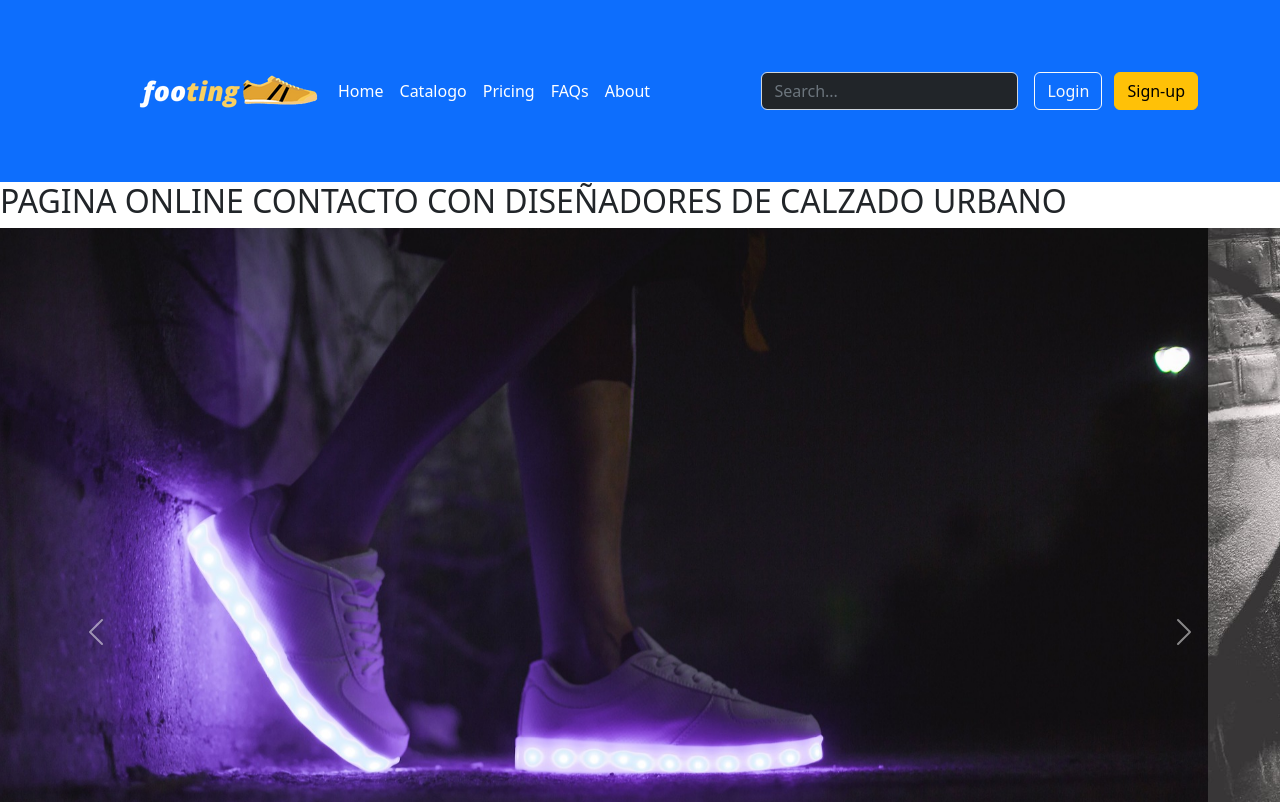
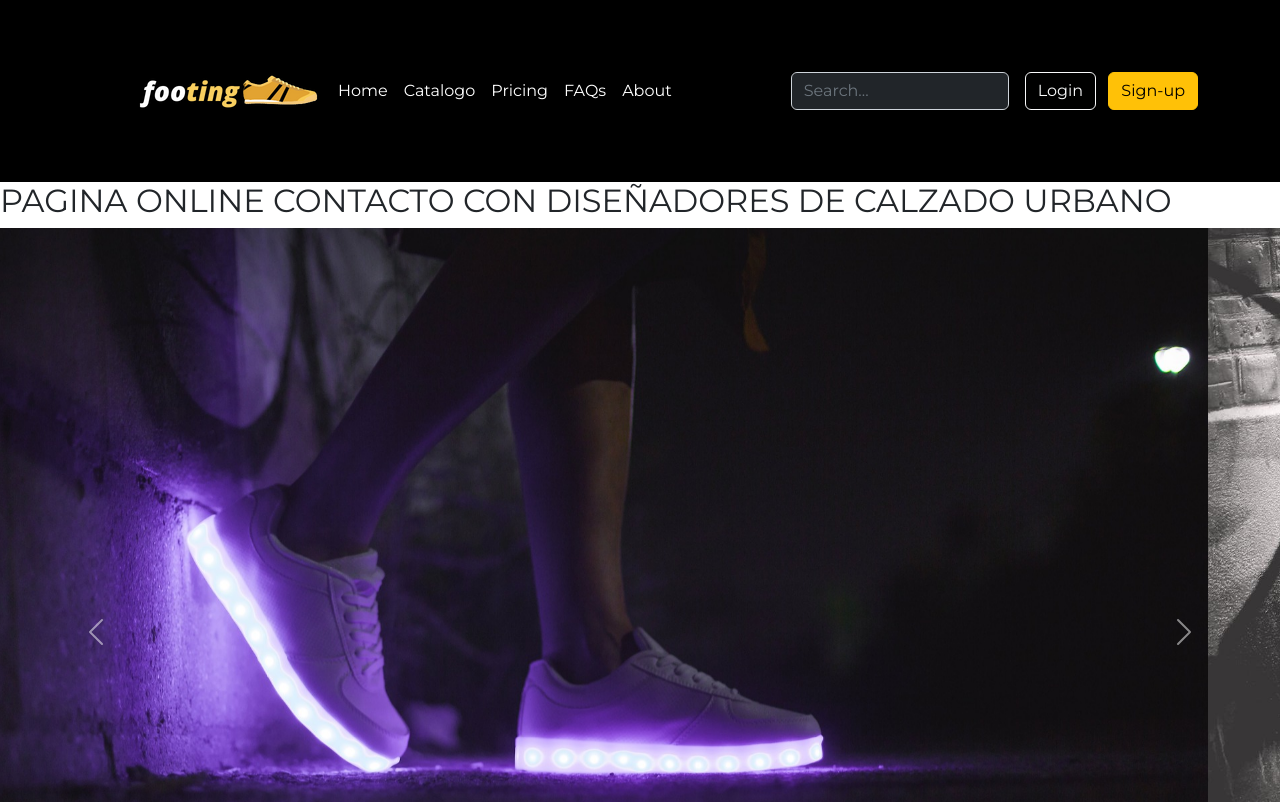
Before and after one commit to AmiraLuquet/nuevoproyecto, a website: page index.html in a window 1280 px wide. Shown: the top 802 px of the page. Drawn offline with Linux system fonts and the light colour scheme.

Commit message:
nuevo commit

```diff
--- a/scss/style.scss
+++ b/scss/style.scss
@@ -3,4 +3,15 @@
     padding: 0;
     box-sizing: border-box;
 }
+@import url('https://fonts.googleapis.com/css2?family=Montserrat&display=swap');
+
+$font-family-base: 'Montserrat', sans-serif;
+$primary: black;
+
+
+
+
+
+
+
 @import "../node_modules/bootstrap/scss/bootstrap";
```
Also changed, not shown: css/style.css, 1 other file.
